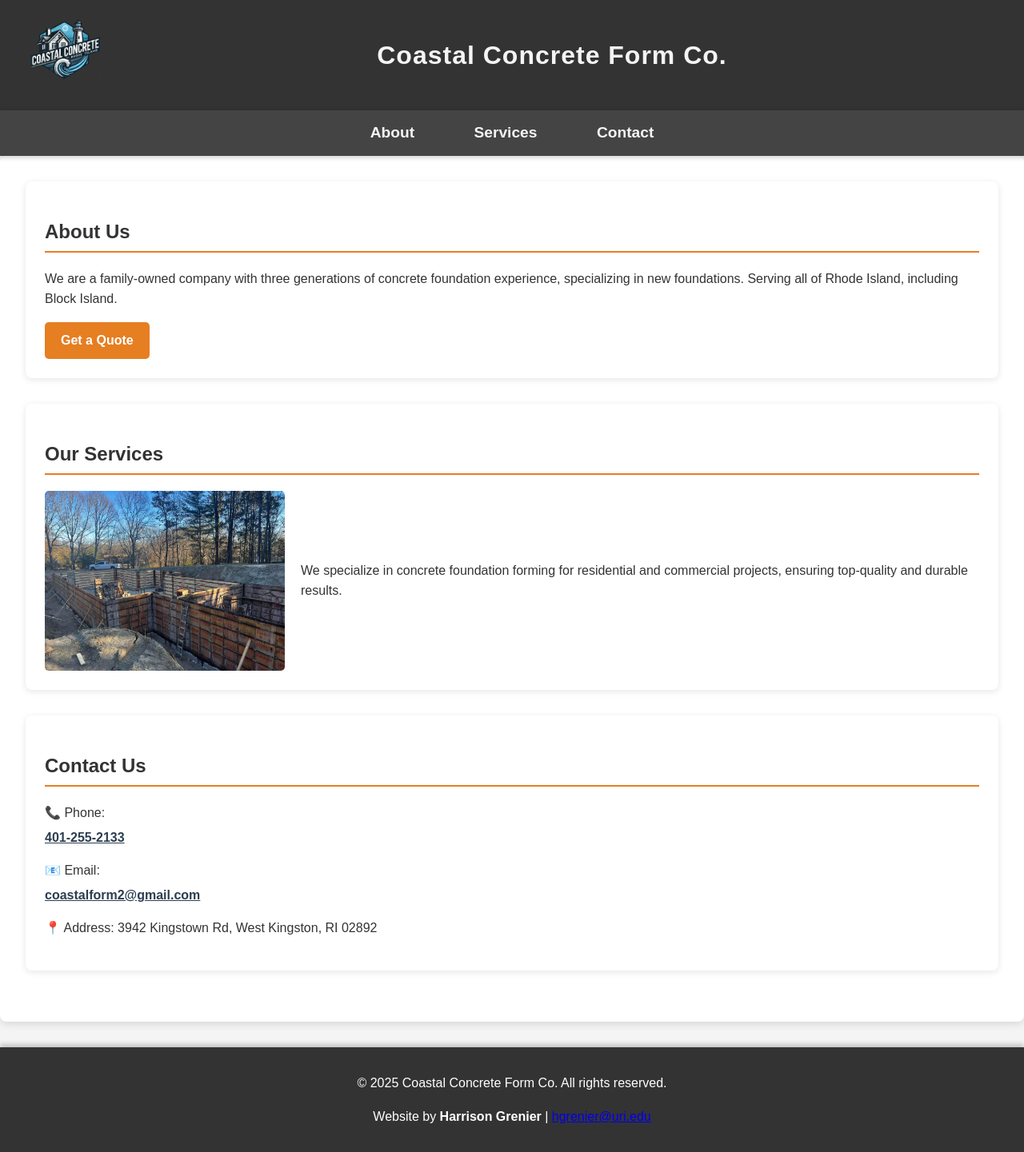
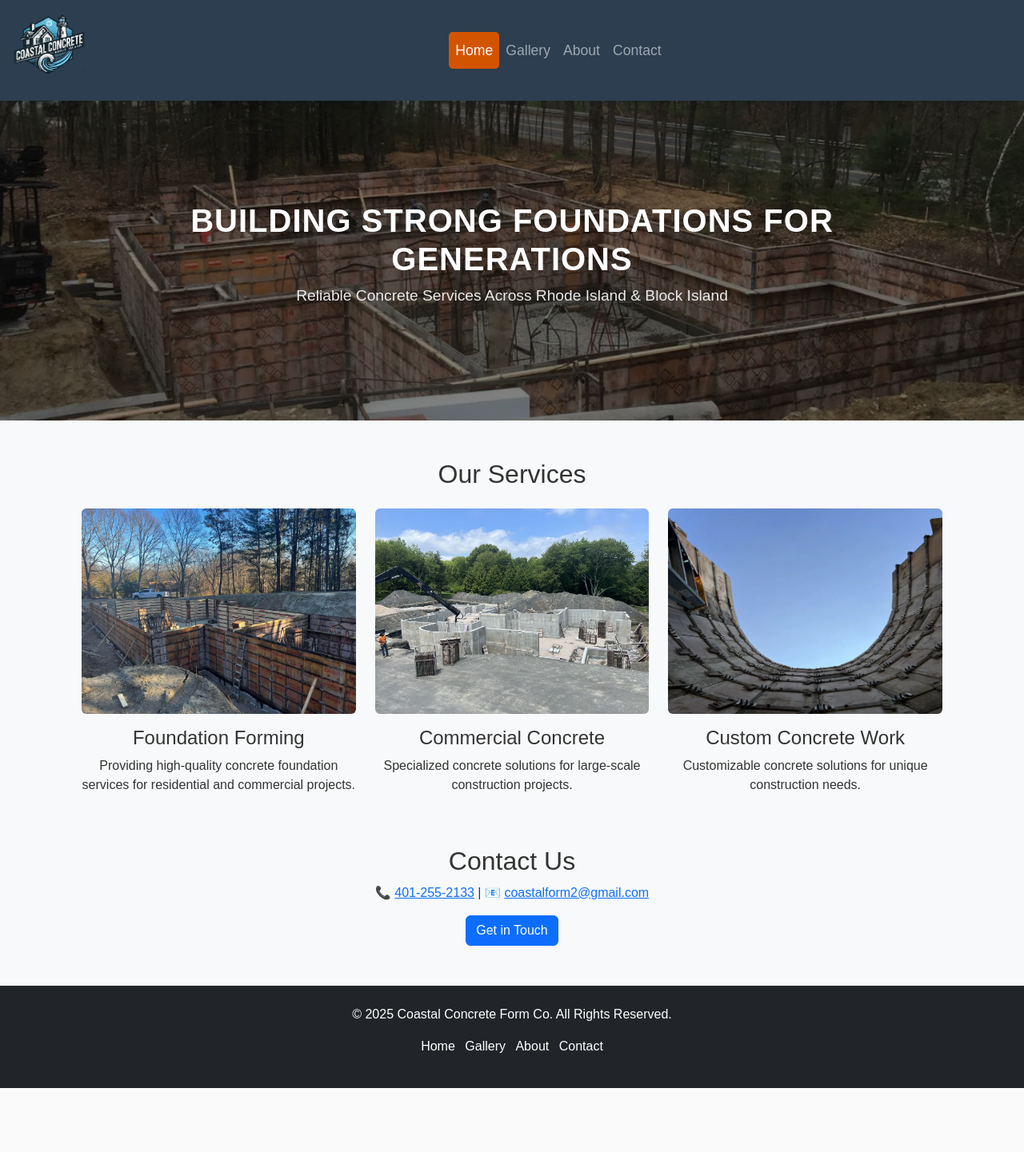
Before and after one commit to HarryGrenier/csc372_projects, a PHP site: page /HTML/index.html in a window 1280 px wide. Shown: the whole page at 80% size. After the commit the page ends 1361 px from the top, so only its background shows below. Run offline with PHP 8.4, Linux system fonts and the light colour scheme.

Commit message:
finished front end

```diff
--- a/cs372/CSS/styles.css
+++ b/cs372/CSS/styles.css
@@ -1,198 +1,226 @@
+/* General Styling */
 body {
-    font-family: 'Arial', sans-serif;
-    margin: 0;
-    padding: 0;
-    line-height: 1.6;
-    background-color: #f4f4f4;
+    font-family: Arial, sans-serif;
+    background-color: #f8f9fa;
     color: #333;
 }
 
-header {
-    display: flex;
-    align-items: center;
-    justify-content: space-between;
-    background-color: #333;
-    color: white;
-    padding: 1.2rem 2rem;
-    box-shadow: 0 4px 8px rgba(0, 0, 0, 0.2);
+/* Ensure Content is Centered */
+.container {
+    max-width: 1100px;
 }
 
-header img {
-    max-width: 100px;
+/* Navbar Styling */
+.navbar {
+    position: sticky;
+    top: 0;
+    width: 100%;
+    z-index: 1000;
+    background-color: #2c3e50; /* Dark gray-blue */
+    box-shadow: 0 4px 6px rgba(0, 0, 0, 0.1);
+    transition: all 0.3s ease-in-out;
 }
 
-header h1 {
-    color: #f4f4f4;
-    flex-grow: 1;
-    text-align: center;
-    font-size: 2rem;
-    font-weight: bold;
-    letter-spacing: 1px;
-}
-
-nav {
-    background-color: #444;
-    padding: 0.8rem 0;
-    position: sticky;
-    top: 0;
-    z-index: 100;
-    box-shadow: 0 2px 6px rgba(0, 0, 0, 0.2);
-}
-
-nav ul {
-    list-style: none;
-    padding: 0;
-    text-align: center;
-    margin: 0;
-}
-
-nav ul li {
-    display: inline;
-    margin: 0 20px;
-}
-
-nav ul li a {
-    color: #f4f4f4;
-    text-decoration: none;
-    font-size: 1.2rem;
-    font-weight: bold;
+/* Navbar Links */
+.navbar-nav .nav-link {
+    font-size: 1.1rem;
     padding: 10px 15px;
     transition: all 0.3s ease-in-out;
 }
 
-nav ul li a:hover {
-    background-color: #e67e22;
-    color: white;
-    border-radius: 5px;
-    padding: 10px 15px;
-}
-
-nav ul li a.active {
-    background-color: #d35400;
+/* Hover Effect */
+.navbar-nav .nav-link:hover {
+    background-color: #e67e22; /* Orange hover effect */
     color: white;
     border-radius: 5px;
 }
 
-main {
-    padding: 2rem;
-    max-width: 1250px;
-    margin: auto;
-    background: white;
-    border-radius: 8px;
-    box-shadow: 0 4px 10px rgba(0, 0, 0, 0.1);
+/* Active Page Styling */
+.navbar-nav .nav-link.active {
+    background-color: #d35400; /* Darker orange for active page */
+    color: white;
+    border-radius: 5px;
 }
 
-section {
-    margin-bottom: 2rem;
-    padding: 1.5rem;
-    border-radius: 8px;
-    background: #ffffff;
-    box-shadow: 0 2px 8px rgba(0, 0, 0, 0.1);
+/* Logo Styling */
+.logo {
+    height: 60px; /* Make logo larger */
+    width: auto;
+    transition: transform 0.3s ease-in-out;
 }
 
-h1, h2 {
-    color: #333;
+/* Logo Hover Effect */
+.logo:hover {
+    transform: scale(1.1);
 }
 
-h2 {
-    border-bottom: 2px solid #e67e22;
-    padding-bottom: 5px;
+/* Hero Section */
+.hero2 {
+    position: relative;
+    background: url('../Images/Truck.png') center/cover no-repeat;
+    height: 400px;
+    display: flex;
+    align-items: center;
+    justify-content: center;
+    text-align: center;
+    color: white;
+    padding: 50px;
 }
 
-#contact a {
-    display: block;
-    margin-top: 5px;
-    font-weight: bold;
-    color: #2c3e50;
+.hero1 {
+    position: relative;
+    background: url('../Images/foundation8.png') center/cover no-repeat;
+    height: 400px;
+    display: flex;
+    align-items: center;
+    justify-content: center;
+    text-align: center;
+    color: white;
+    padding: 50px;
 }
 
-#contact a:hover {
+/* Dark Overlay to Improve Readability */
+.hero-overlay {
+    position: absolute;
+    top: 0;
+    left: 0;
+    width: 100%;
+    height: 100%;
+    background: rgba(0, 0, 0, 0.5); /* Semi-transparent dark overlay */
+}
+
+/* Ensures Text is Above the Overlay */
+.hero .container {
+    position: relative;
+    z-index: 2;
+}
+
+/* Hero Title Enhancements */
+.hero-title {
+    font-size: 2.5rem;
+    font-weight: bold;
+    text-transform: uppercase;
+    letter-spacing: 1px;
+    animation: fadeInUp 1s ease-in-out; /* Text animation */
+}
+
+/* Hero Subtitle Styling */
+.hero-subtitle {
+    font-size: 1.2rem;
+    font-weight: 300;
+    opacity: 0.9;
+}
+
+/* Smooth Text Fade-In Animation */
+@keyframes fadeInUp {
+    from {
+        opacity: 0;
+        transform: translateY(20px);
+    }
+    to {
+        opacity: 1;
+        transform: translateY(0);
+    }
+}
+
+/* Make Buttons More Prominent */
+.btn-lg {
+    font-size: 1.2rem;
+    padding: 10px 20px;
+}
+
+/* Services Section */
+.service img {
+    width: 100%;
+    max-height: 250px;
+    object-fit: cover;
+}
+
+/* Contact Section */
+.contact-section {
+    padding: 40px 0;
+}
+
+/* Footer */
+footer {
+    margin-top: 50px;
+    background-color: #333;
+    color: white;
+    padding: 20px 0;
+    text-align: center;
+}
+
+/* Footer Links */
+footer .list-inline-item a {
+    color: white;
+    text-decoration: none;
+    transition: 0.3s;
+}
+
+footer .list-inline-item a:hover {
     color: #e67e22;
 }
 
-footer {
-    background-color: #333;
-    color: white;
-    text-align: center;
-    padding: 1rem;
-    margin-top: 2rem;
-    box-shadow: 0 -4px 6px rgba(0, 0, 0, 0.2);
+/* Ensure Logo is Sized Correctly */
+.logo {
+    height: 100px; /* Adjust height as needed */
+    width: auto;
 }
 
-.button {
-    display: inline-block;
-    background-color: #e67e22;
-    color: white;
-    padding: 10px 20px;
-    font-size: 1rem;
-    border-radius: 5px;
-    text-decoration: none;
-    font-weight: bold;
-    transition: 0.3s;
+/* Make Sure Navbar Aligns Properly */
+.navbar-nav {
+    font-size: 1.2rem;
 }
 
-.button:hover {
-    background-color: #d35400;
+/* Image Hover Effects */
+.img-fluid {
+    transition: transform 0.3s ease-in-out;
 }
 
-/* Section Images */
-section img {
-    width: 100%;
-    max-width: 400px;
-    display: block;
-    margin: 0 auto;
-    border-radius: 5px;
+.img-fluid:hover {
+    transform: scale(1.05);
 }
 
-/* Section Content Container */
-.content-container {
-    display: flex;
-    align-items: center;
-    gap: 20px; /* Space between image and text */
+/* Gallery Section */
+.gallery img {
+    border-radius: 5px;
+    box-shadow: 0 2px 6px rgba(0, 0, 0, 0.2);
 }
 
-/* Ensures image stays inside the section */
-.content-container img {
-    width: 100%;
-    max-width: 300px;
-    border-radius: 5px;
+/* Team Section */
+.team-member img {
+    border: 3px solid #e67e22;
+    transition: transform 0.3s ease-in-out;
 }
 
+.team-member img:hover {
+    transform: scale(1.1);
+}
 
-@media (max-width: 768px) {
-    header {
-        flex-direction: column;
+/* Responsive Adjustments */
+@media (max-width: 992px) {
+    .navbar-collapse {
         text-align: center;
     }
 
-    header img {
-        max-width: 80px;
-        margin-bottom: 10px;
+    .navbar-nav {
+        flex-direction: column;
     }
 
-    nav ul {
-        display: flex;
-        flex-direction: column;
-        padding: 0;
+    .hero {
+        height: auto;
+        padding: 60px 20px;
     }
 
-    nav ul li {
-        display: block;
-        margin: 10px 0;
+    .hero-title {
+        font-size: 2rem;
     }
 
-    section img {
-        float: none;
-        display: block;
-        margin: 0 auto 15px;
+    .hero-subtitle {
+        font-size: 1rem;
     }
 
-    .content-container {
-        flex-direction: column;
-        text-align: center;
-    }
-
-    .content-container img {
-        max-width: 100%;
+    .logo {
+        height: 50px;
     }
 }
--- a/cs372/HTML/index.html
+++ b/cs372/HTML/index.html
@@ -3,46 +3,86 @@
 <head>
     <meta charset="UTF-8">
     <meta name="viewport" content="width=device-width, initial-scale=1.0">
-    <title>Coastal Concrete Form Co.</title>
+    <title>Coastal Concrete</title>
+    <link href="https://cdn.jsdelivr.net/npm/bootstrap@5.3.0/dist/css/bootstrap.min.css" rel="stylesheet">
     <link rel="stylesheet" href="../CSS/styles.css">
 </head>
-<header>
-    <img src="../Images/Logo.png" alt="Coastal Concrete Form Co. Logo">
-    <h1>Coastal Concrete Form Co.</h1>
-</header>
+<body>
 
-<nav>
-    <ul>
-        <li><a href="#about">About</a></li>
-        <li><a href="#services">Services</a></li>
-        <li><a href="#contact">Contact</a></li>
-    </ul>
-</nav>
+    <nav class="navbar navbar-expand-lg navbar-dark custom-navbar">
+        <div class="container-fluid">
+            <!-- Left Logo -->
+            <a class="navbar-brand" href="index.html">
+                <img src="../Images/Logo2.png" alt="Coastal Concrete Logo" class="logo">
+            </a>
 
-<main>
-    <section id="about">
-        <h2>About Us</h2>
-        <p>We are a family-owned company with three generations of concrete foundation experience, specializing in new foundations. Serving all of Rhode Island, including Block Island.</p>
-        <a href="#contact" class="button">Get a Quote</a>
-    </section>
+            <!-- Navbar Toggler for Mobile -->
+            <button class="navbar-toggler" type="button" data-bs-toggle="collapse" data-bs-target="#navbarNav">
+                <span class="navbar-toggler-icon"></span>
+            </button>
 
-    <section id="services">
-        <h2>Our Services</h2>
-        <div class="content-container">
-            <img src="../Images/foundation1.jpeg" alt="Concrete foundation being poured">
-            <p>We specialize in concrete foundation forming for residential and commercial projects, ensuring top-quality and durable results.</p>
+            <!-- Centered Navigation Links -->
+            <div class="collapse navbar-collapse justify-content-center" id="navbarNav">
+                <ul class="navbar-nav">
+                    <li class="nav-item"><a class="nav-link active" href="index.html">Home</a></li>
+                    <li class="nav-item"><a class="nav-link" href="gallery.html">Gallery</a></li>
+                    <li class="nav-item"><a class="nav-link" href="about.html">About</a></li>
+                    <li class="nav-item"><a class="nav-link" href="contact.html">Contact</a></li>
+                </ul>
+            </div>
+        </div>
+    </nav>
+
+    <header class="hero1 text-white text-center d-flex align-items-center">
+        <div class="hero-overlay"></div> <!-- Overlay for better contrast -->
+        <div class="container position-relative">
+            <h1 class="hero-title">Building Strong Foundations for Generations</h1>
+            <p class="hero-subtitle">Reliable Concrete Services Across Rhode Island & Block Island</p>
+        </div>
+    </header>
+
+    <!-- Services Section -->
+    <section class="container text-center my-5">
+        <h2 class="mb-4">Our Services</h2>
+        <div class="row">
+            <div class="col-md-4">
+                <img src="../Images/foundation1.jpeg" class="img-fluid rounded mb-3" alt="Foundation Work">
+                <h4>Foundation Forming</h4>
+                <p>Providing high-quality concrete foundation services for residential and commercial projects.</p>
+            </div>
+            <div class="col-md-4">
+                <img src="../Images/foundation5.jpeg" class="img-fluid rounded mb-3" alt="Commercial Concrete">
+                <h4>Commercial Concrete</h4>
+                <p>Specialized concrete solutions for large-scale construction projects.</p>
+            </div>
+            <div class="col-md-4">
+                <img src="../Images/foundation6.jpeg" class="img-fluid rounded mb-3" alt="Custom Concrete Work">
+                <h4>Custom Concrete Work</h4>
+                <p>Customizable concrete solutions for unique construction needs.</p>
+            </div>
         </div>
     </section>
 
-    <section id="contact">
+    <!-- Quick Contact Section -->
+    <section class="container text-center my-5">
         <h2>Contact Us</h2>
-        <p>📞 Phone: <a href="tel:401-255-2133">401-255-2133</a></p>
-        <p>📧 Email: <a href="mailto:coastalform2@gmail.com">coastalform2@gmail.com</a></p>
-        <p>📍 Address: 3942 Kingstown Rd, West Kingston, RI 02892</p>
+        <p>📞 <a href="tel:401-255-2133">401-255-2133</a> | 📧 <a href="mailto:coastalform2@gmail.com">coastalform2@gmail.com</a></p>
+        <a href="contact.html" class="btn btn-primary">Get in Touch</a>
     </section>
-</main>
 
-<footer>
-    <p>&copy; 2025 Coastal Concrete Form Co. All rights reserved.</p>
-    <p>Website by <strong>Harrison Grenier</strong> | <a href="mailto:hgrenier@uri.edu">hgrenier@uri.edu</a></p>
-</footer>
+    <!-- Footer -->
+    <footer class="bg-dark text-white text-center py-4">
+        <div class="container">
+            <p>&copy; 2025 Coastal Concrete Form Co. All Rights Reserved.</p>
+            <ul class="list-inline">
+                <li class="list-inline-item"><a href="index.html" class="text-white">Home</a></li>
+                <li class="list-inline-item"><a href="gallery.html" class="text-white">Gallery</a></li>
+                <li class="list-inline-item"><a href="about.html" class="text-white">About</a></li>
+                <li class="list-inline-item"><a href="contact.html" class="text-white">Contact</a></li>
+            </ul>
+        </div>
+    </footer>
+
+    <script src="https://cdn.jsdelivr.net/npm/bootstrap@5.3.0/dist/js/bootstrap.bundle.min.js"></script>
+</body>
+</html>
```
Also changed, not shown: cs372/HTML/about.html (added, +131 -0 lines), cs372/HTML/contact.html (added, +106 -0 lines), cs372/HTML/gallery.html (added, +83 -0 lines), cs372/Images/Logo.png (deleted), cs372/Images/Logo2.png (added), cs372/Images/Truck.png (added), cs372/Images/experience.png (added), cs372/Images/foundation5.jpeg (added), cs372/Images/foundation6.jpeg (added), cs372/Images/foundation7.jpeg (added), cs372/Images/foundation8.png (added), cs372/Images/mac.png (added), cs372/Images/quality.png (added), cs372/Images/reliability.png (added).
